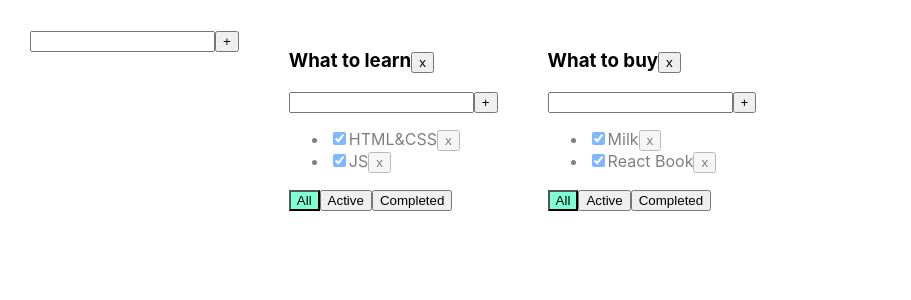
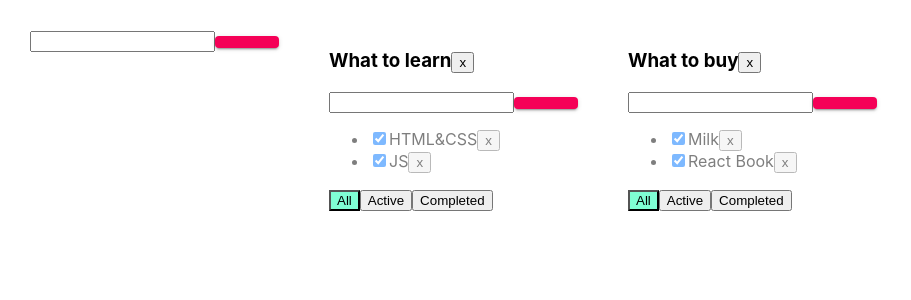
Before and after one commit to UlianaOr/ToodoList, a React (Create React App) app: page / in a window 1280 px wide. Shown: the top 300 px of the page, without its empty margins (0-911 px from the left). Built offline with nearby package versions, Linux system fonts and the light colour scheme.

Commit message:
buttonUU

```diff
--- a/src/AddItemForm.tsx
+++ b/src/AddItemForm.tsx
@@ -1,3 +1,4 @@
+import { Button } from '@material-ui/core';
 import React, {ChangeEvent, KeyboardEvent, useState} from 'react';
 
 type AddItemFormPropsType = {
@@ -35,7 +36,8 @@ export function AddItemForm(props: AddItemFormPropsType) {
                onKeyPress={onKeyPressHandler}
                className={error ? "error" : ""}
         />
-        <button onClick={addItem}>+</button>
+        {/* <button onClick={addItem}>+</button> */}
+        <Button variant="contained" color="secondary"></Button>
 
         {error && <div className="error-message">{error}</div>}
     </div>
```
